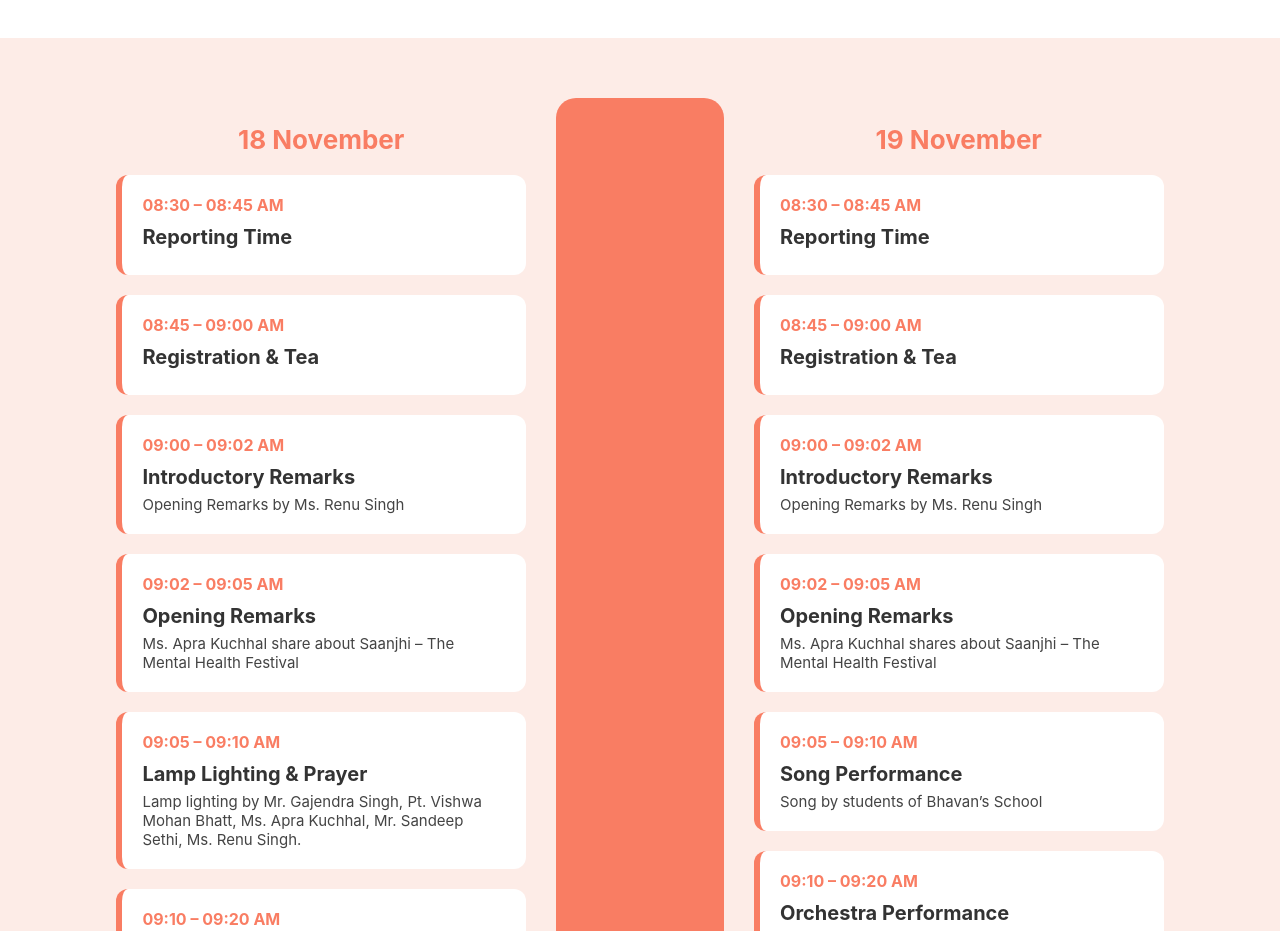
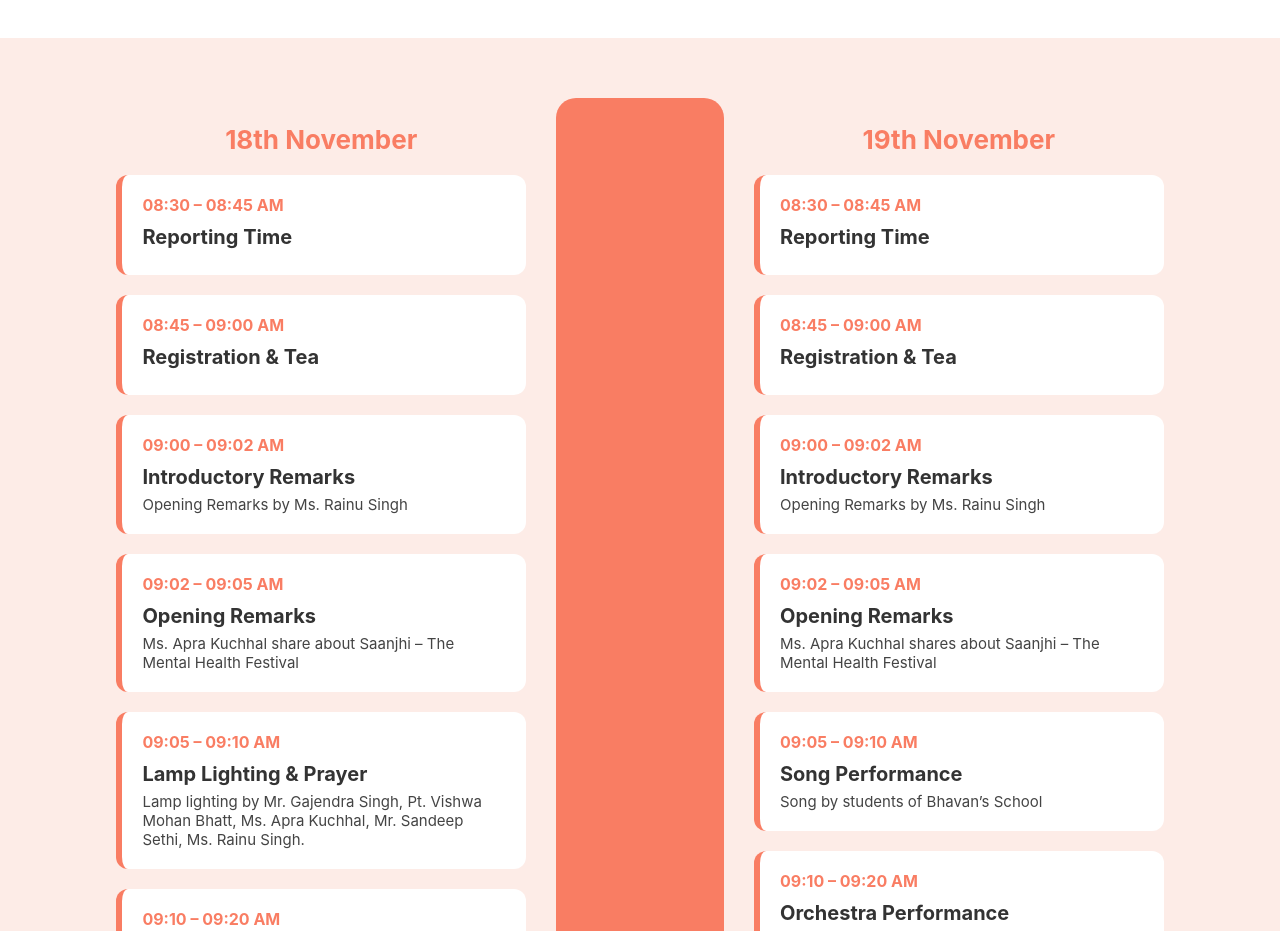
Before and after one commit to Manish-sikar/my-app, a React (Create React App) app: page / in a window 1280 px wide. Shown: the part 4180-5111 px from the top of the page. Built offline with nearby package versions, Linux system fonts and the light colour scheme.

Commit message:
Update Schedule.jsx

```diff
--- a/src/Herosection/Schedule.jsx
+++ b/src/Herosection/Schedule.jsx
@@ -7,7 +7,7 @@ const Schedule = () => {
     {
       time: "09:00 – 09:02 AM",
       title: "Introductory Remarks",
-      desc: "Opening Remarks by Ms. Renu Singh",
+      desc: "Opening Remarks by Ms. Rainu Singh",
     },
     {
       time: "09:02 – 09:05 AM",
@@ -17,7 +17,7 @@ const Schedule = () => {
     {
       time: "09:05 – 09:10 AM",
       title: "Lamp Lighting & Prayer",
-      desc: "Lamp lighting by Mr. Gajendra Singh, Pt. Vishwa Mohan Bhatt, Ms. Apra Kuchhal, Mr. Sandeep Sethi, Ms. Renu Singh.",
+      desc: "Lamp lighting by Mr. Gajendra Singh, Pt. Vishwa Mohan Bhatt, Ms. Apra Kuchhal, Mr. Sandeep Sethi, Ms. Rainu Singh.",
     },
     {
       time: "09:10 – 09:20 AM",
@@ -49,7 +49,7 @@ const Schedule = () => {
     {
       time: "09:00 – 09:02 AM",
       title: "Introductory Remarks",
-      desc: "Opening Remarks by Ms. Renu Singh",
+      desc: "Opening Remarks by Ms. Rainu Singh",
     },
     {
       time: "09:02 – 09:05 AM",
@@ -79,7 +79,7 @@ const Schedule = () => {
     {
       time: "10:30 – 10:40 AM",
       title: "Lamp Lighting",
-      desc: "Lamp lighting by Mr. Gajendra Singh, Pt. Vishwa Mohan Bhatt, Ms. Apra Kuchhal, Mr. Sandeep Sethi, Ms. Renu Singh.",
+      desc: "Lamp lighting by Mr. Gajendra Singh, Pt. Vishwa Mohan Bhatt, Ms. Apra Kuchhal, Mr. Sandeep Sethi, Ms. Rainu Singh.",
     },
     {
       time: "10:40 – 10:45 AM",
@@ -195,13 +195,13 @@ const Schedule = () => {
         }
       `}</style>
 
-      <h2 className="schedule-heading">Schedule – 18Th & 19Th November 2025 </h2>
+      <h2 className="schedule-heading">Schedule – 18th & 19th November 2025 </h2>
 
       <div className="schedule-wrapper">
 
         {/* LEFT SIDE */}
         <div className="column">
-          <h3 className="day-heading">18 November</h3>
+          <h3 className="day-heading">18th November</h3>
 
           {leftData.map((item, index) => (
             <div className="event-box" key={index}>
@@ -217,7 +217,7 @@ const Schedule = () => {
 
         {/* RIGHT SIDE */}
         <div className="column">
-          <h3 className="day-heading">19 November</h3>
+          <h3 className="day-heading">19th November</h3>
 
           {rightData.map((item, index) => (
             <div className="event-box" key={index}>
```
